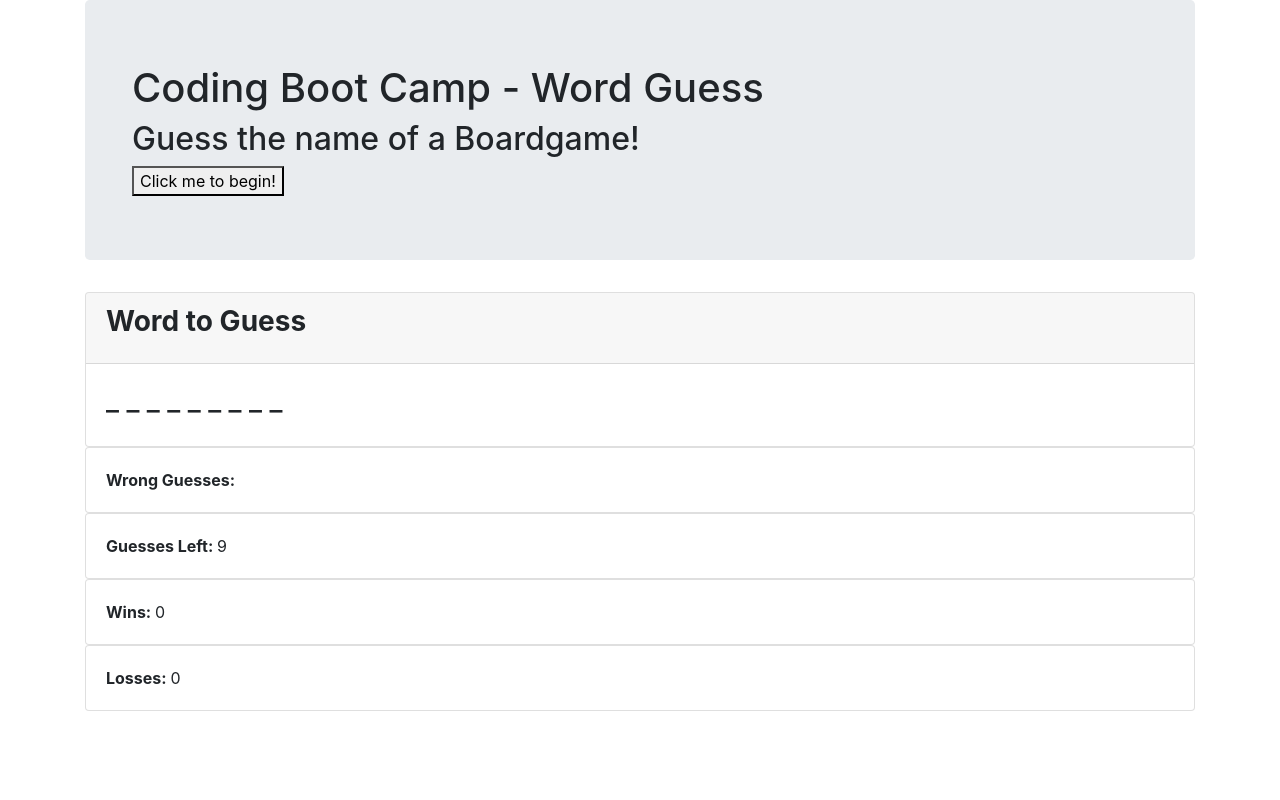
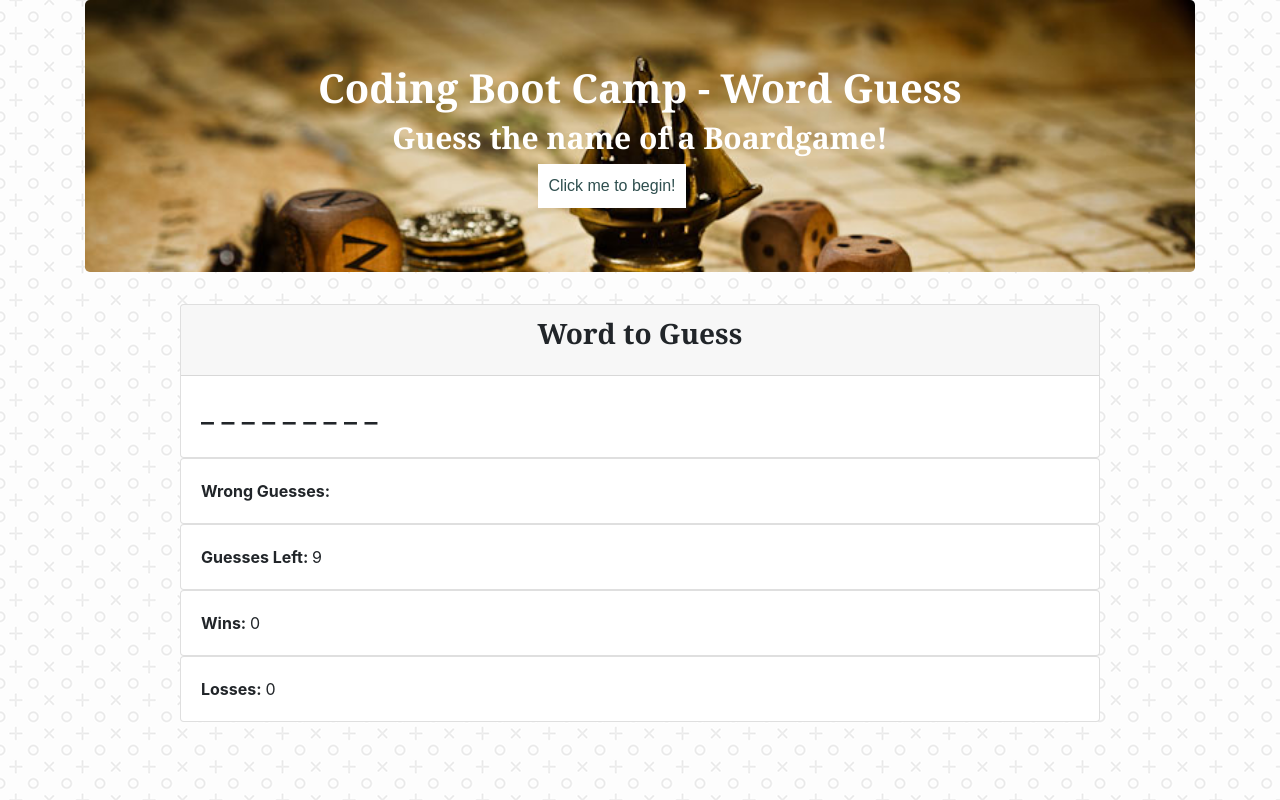
Before and after one commit to angelsjiang/Word-Guess-Game, a plain HTML site: page index.html in a window 1280 px wide. Drawn offline with nearby package versions, Linux system fonts and the light colour scheme.

Commit message:
final commit

```diff
--- a/assets/css/reset.css
+++ b/assets/css/reset.css
@@ -0,0 +1,48 @@
+/* http://meyerweb.com/eric/tools/css/reset/
+   v2.0 | 20110126
+   License: none (public domain)
+*/
+
+html, body, div, span, applet, object, iframe,
+h1, h2, h3, h4, h5, h6, p, blockquote, pre,
+a, abbr, acronym, address, big, cite, code,
+del, dfn, em, img, ins, kbd, q, s, samp,
+small, strike, strong, sub, sup, tt, var,
+b, u, i, center,
+dl, dt, dd, ol, ul, li,
+fieldset, form, label, legend,
+table, caption, tbody, tfoot, thead, tr, th, td,
+article, aside, canvas, details, embed,
+figure, figcaption, footer, header, hgroup,
+menu, nav, output, ruby, section, summary,
+time, mark, audio, video {
+	margin: 0;
+	padding: 0;
+	border: 0;
+	font-size: 100%;
+	font: inherit;
+	vertical-align: baseline;
+}
+/* HTML5 display-role reset for older browsers */
+article, aside, details, figcaption, figure,
+footer, header, hgroup, menu, nav, section {
+	display: block;
+}
+body {
+	line-height: 1;
+}
+ol, ul {
+	list-style: none;
+}
+blockquote, q {
+	quotes: none;
+}
+blockquote:before, blockquote:after,
+q:before, q:after {
+	content: '';
+	content: none;
+}
+table {
+	border-collapse: collapse;
+	border-spacing: 0;
+}
--- a/assets/css/style.css
+++ b/assets/css/style.css
@@ -0,0 +1,42 @@
+.jumbotron {
+    background-image: url(../images/jumbotronbgpic.jpg);
+    background-repeat: no-repeat;
+    background-size: cover;
+}
+
+body {
+    background-image: url(../images/tic-tac-toe.png);
+}
+
+#header {
+    text-align: center;
+    color: white;
+    font-family: Georgia, 'Times New Roman', Times, serif;
+    font-weight: bold;
+}
+
+#header2 {
+    text-align: center;
+    color: white;
+    font-family: Georgia, 'Times New Roman', Times, serif;
+    font-weight: bold;
+    font-size: 30px;
+}
+
+#initiateGame {
+    margin-left: 40%;
+    font-family: Arial, Helvetica, sans-serif;
+    color: darkslategrey;
+}
+
+button {
+    padding: 10px;
+    background-color: white;
+    border: none;
+}
+
+.card-title {
+    text-align: center;
+    font-family: Georgia, 'Times New Roman', Times, serif;
+    font-weight: bold;
+}
--- a/assets/javascript/game.js
+++ b/assets/javascript/game.js
@@ -61,10 +61,8 @@ function hangmanGame(word) {
 
             if(checkIfComplete(currGuess,currCorrAns)) {
 
-                document.onkeyup = function(key) {
-                    winsCounter();
-                    newGame();
-                }
+                winsCounter();
+                newGame();
             }
             else {
                 if (chancesLeft > 0) {
@@ -157,8 +155,10 @@ function newGame() {
     var jenga = ['j', 'e', 'n', 'g', 'a'];
     var avalon = ['a','v','a','l','o','n'];
     var battleship = ['b','a','t','t','l','e','s','h','i','p'];
-    var possWords = [jenga, avalon, monopoly, battleship];
-    var j = Math.floor(Math.random() * 4);
+    var scrabble = ['s','c','r','a','b','b','l','e'];
+    var catan = ['c','a','t','a','n'];
+    var possWords = [jenga, avalon, monopoly, battleship, scrabble, catan];
+    var j = Math.floor(Math.random() * 6);
 
     hangmanGame(possWords[j]);
     // changeHeaderDes.textContent = "Begin!";
--- a/index.html
+++ b/index.html
@@ -9,6 +9,10 @@
   <meta charset="UTF-8">
   <title>Coding Boot Camp - Word Guess</title>
 
+  <!-- Reset css -->
+  <link rel="stylesheet" href="assets/css/reset.css">
+  <!-- Styling css -->
+  <link rel="stylesheet" href="assets/css/style.css">
   <!-- Bootstrap is used to make game look nicer -->
   <link rel="stylesheet" href="https://maxcdn.bootstrapcdn.com/bootstrap/4.0.0/css/bootstrap.min.css">
 
@@ -21,15 +25,16 @@
     <!-- Jumbotron holds the title section -->
     <div class="jumbotron">
       <div class="container">
-        <h1>Coding Boot Camp - Word Guess</h1>
-        <h2>Guess the name of a Boardgame!</h2>
+        <h1 id="header">Coding Boot Camp - Word Guess</h1>
+        <h2 id="header2">Guess the name of a Boardgame!</h2>
         <button type="button" id="initiateGame" onclick="newGame()">Click me to begin!</button>
       </div>
     </div>
 
     <!-- Game counters all held here. cards are being used to hold various sections. -->
     <div class="row">
-      <div class="col-lg-12">
+      <div class="col-lg-1"></div>
+      <div class="col-lg-10">
 
         <!-- First card: Holds the Word to Guess (blanks and guessed word) -->
         <div class="card">
@@ -49,7 +54,7 @@
 
             <!-- This span section called userGuesses is where we will be dumping the wrong guesses.
 						Pay particular attention to the id called ****userGuesses***. We'll be referencing this in the JavaScript. -->
-            <strong>Wrong Guesses: </strong> <span id="wrong-guesses"></span>
+            <strong id="wrongGuess">Wrong Guesses: </strong> <span id="wrong-guesses"></span>
           </div>
         </div>
 
@@ -83,6 +88,7 @@
           </div>
         </div>
       </div>
+      <div class="col-lg-1"></div>
     </div>
   </div>
 
```
Also changed, not shown: assets/images/cloth.png (added), assets/images/jumbotronbgpic.jpg (added), assets/images/oriental.png (added), assets/images/tic-tac-toe.png (added), 1 other file.
